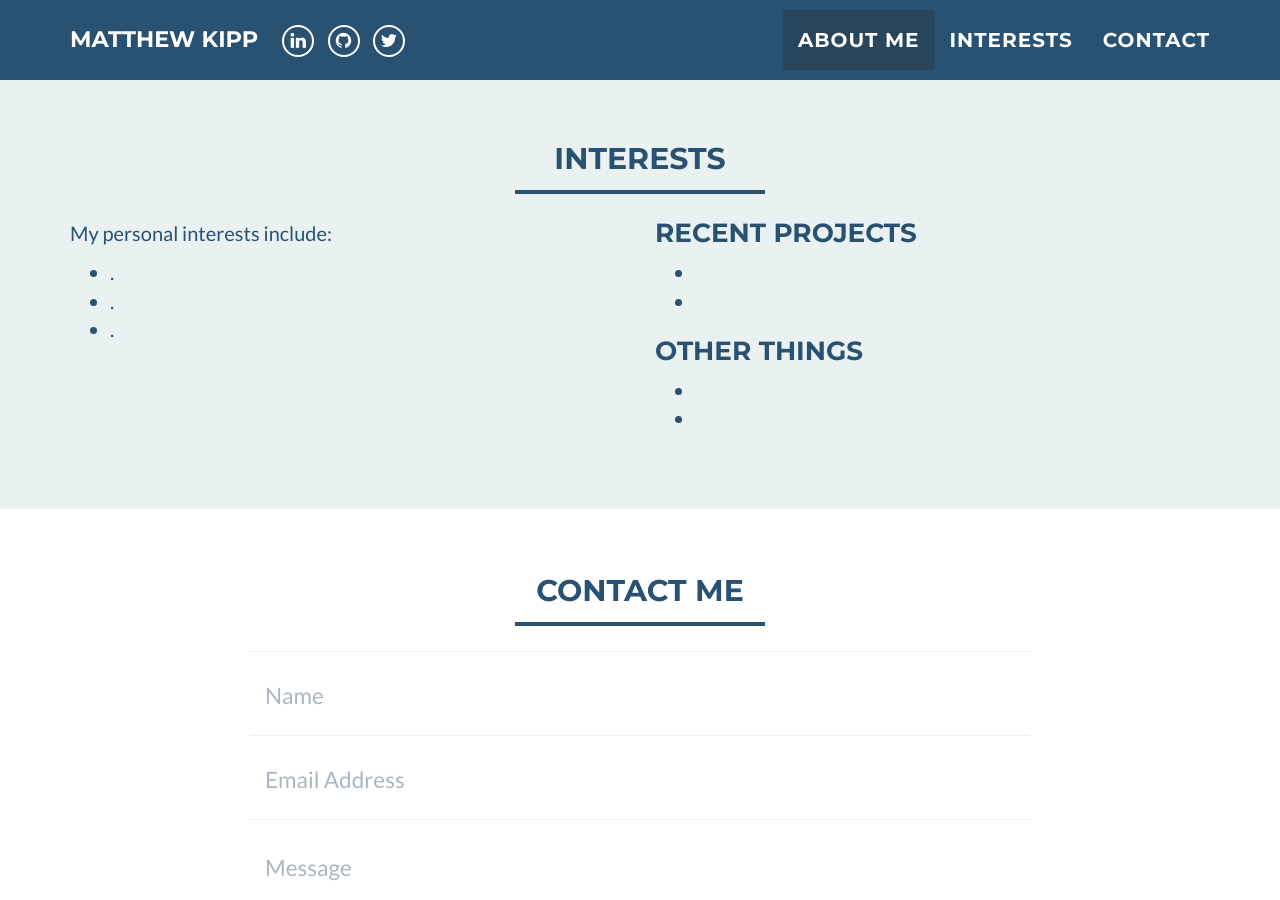
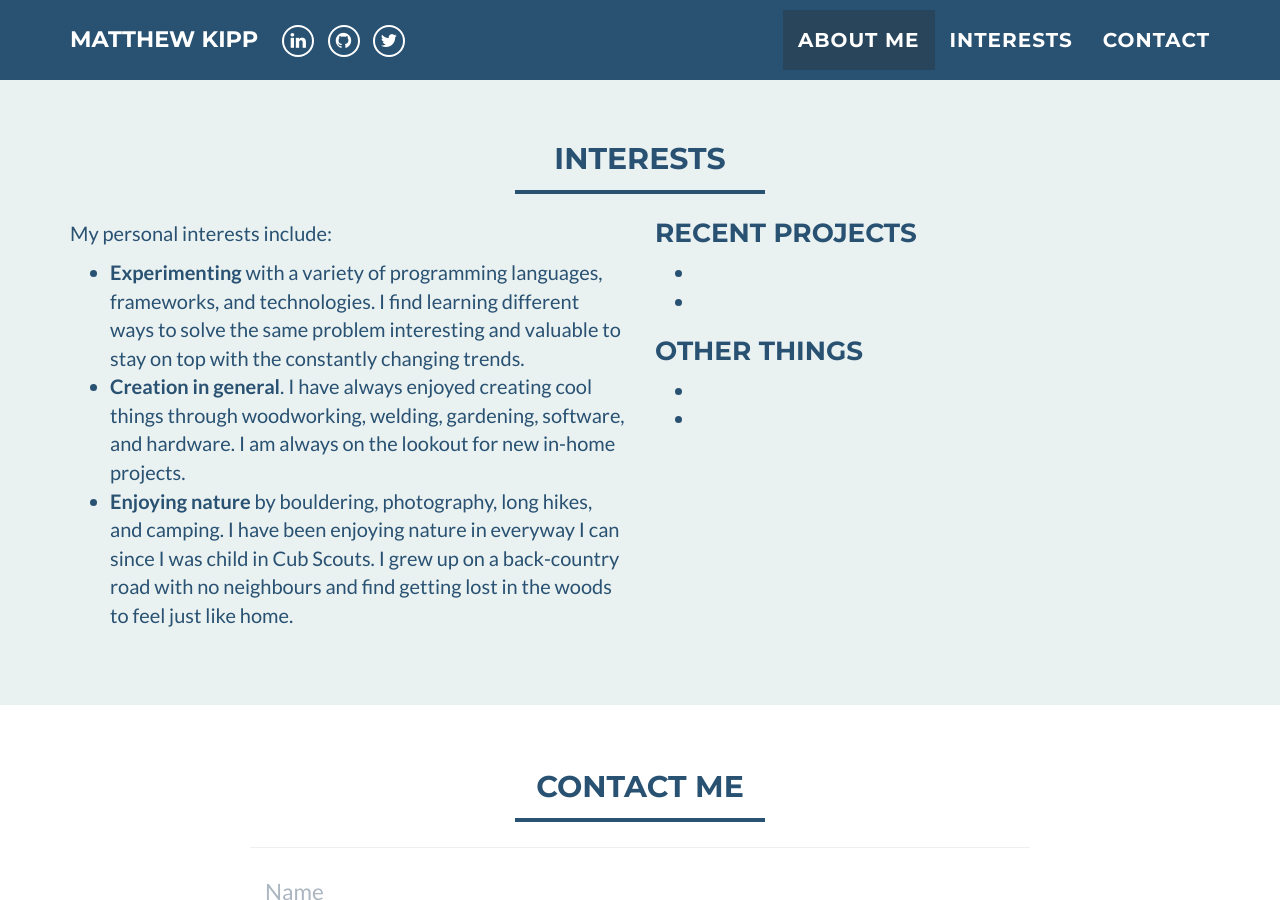
Before and after one commit to kippmr/mygithubpage, a Jekyll site: the page built from index.html, in a window 1280 px wide and 900 px high, scrolled down 1050 px. Built offline with Jekyll 4.4.1, drawn with Linux system fonts in a browser that asks for light colours.

Commit message:
add personal interests section

```diff
--- a/_includes/interests.html
+++ b/_includes/interests.html
@@ -13,13 +13,13 @@
         </p>
 			<ul>
 			  <li>
-				 <b></b>.
+				 <b>Experimenting</b> with a variety of programming languages, frameworks, and technologies. I find learning different ways to solve the same problem interesting and valuable to stay on top with the constantly changing trends.
 			  </li>
 			  <li>
-				  <b></b>.
+				  <b>Creation in general</b>. I have always enjoyed creating cool things through woodworking, welding, gardening, software, and hardware. I am always on the lookout for new in-home projects.
 			  </li>
 			  <li>
-				  <b></b>.
+				  <b>Enjoying nature</b> by bouldering, photography, long hikes, and camping. I have been enjoying nature in everyway I can since I was child in Cub Scouts. I grew up on a back-country road with no neighbours and find getting lost in the woods to feel just like home.
       </li>
 			</ul>
 		</div>
```
